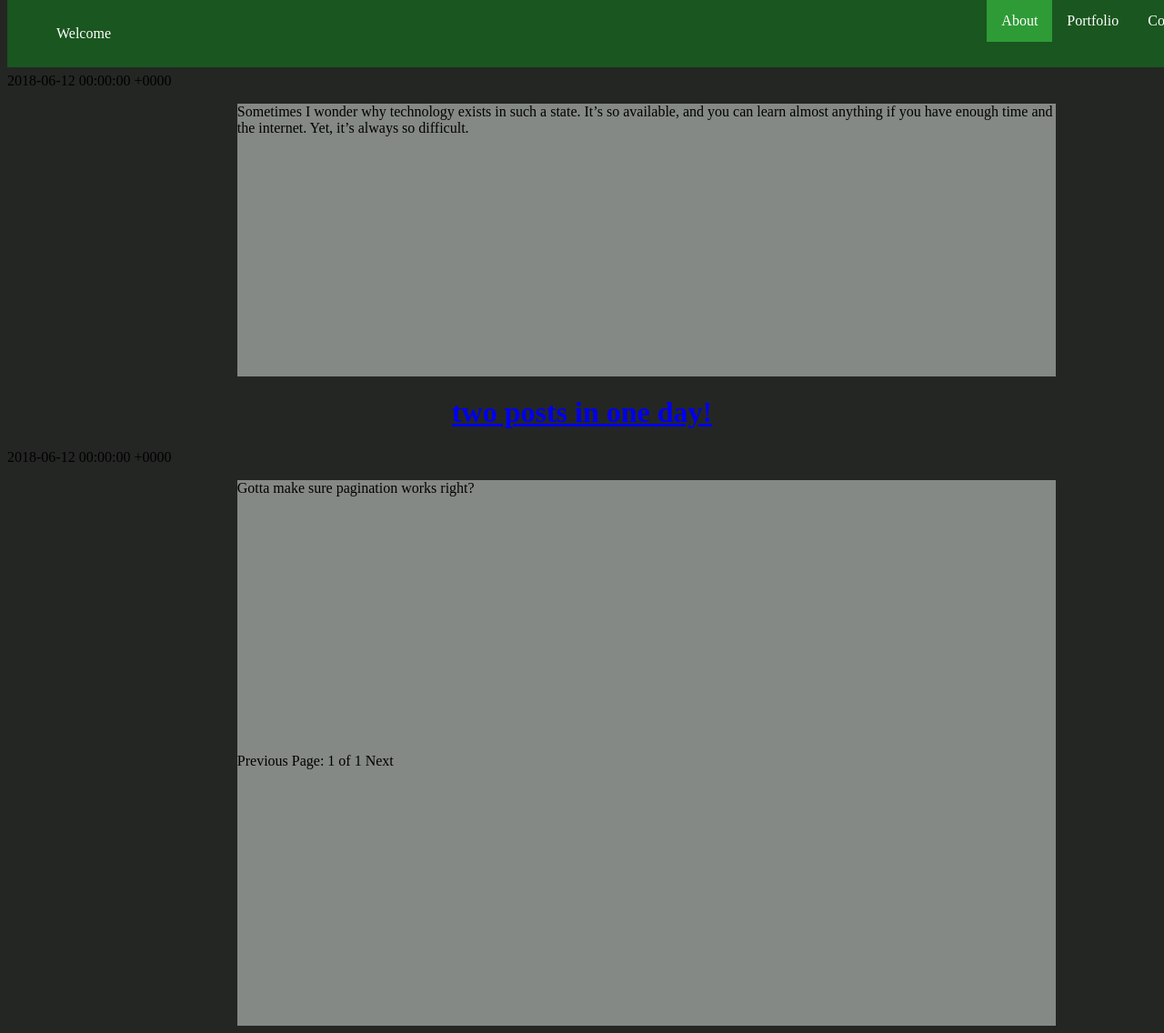
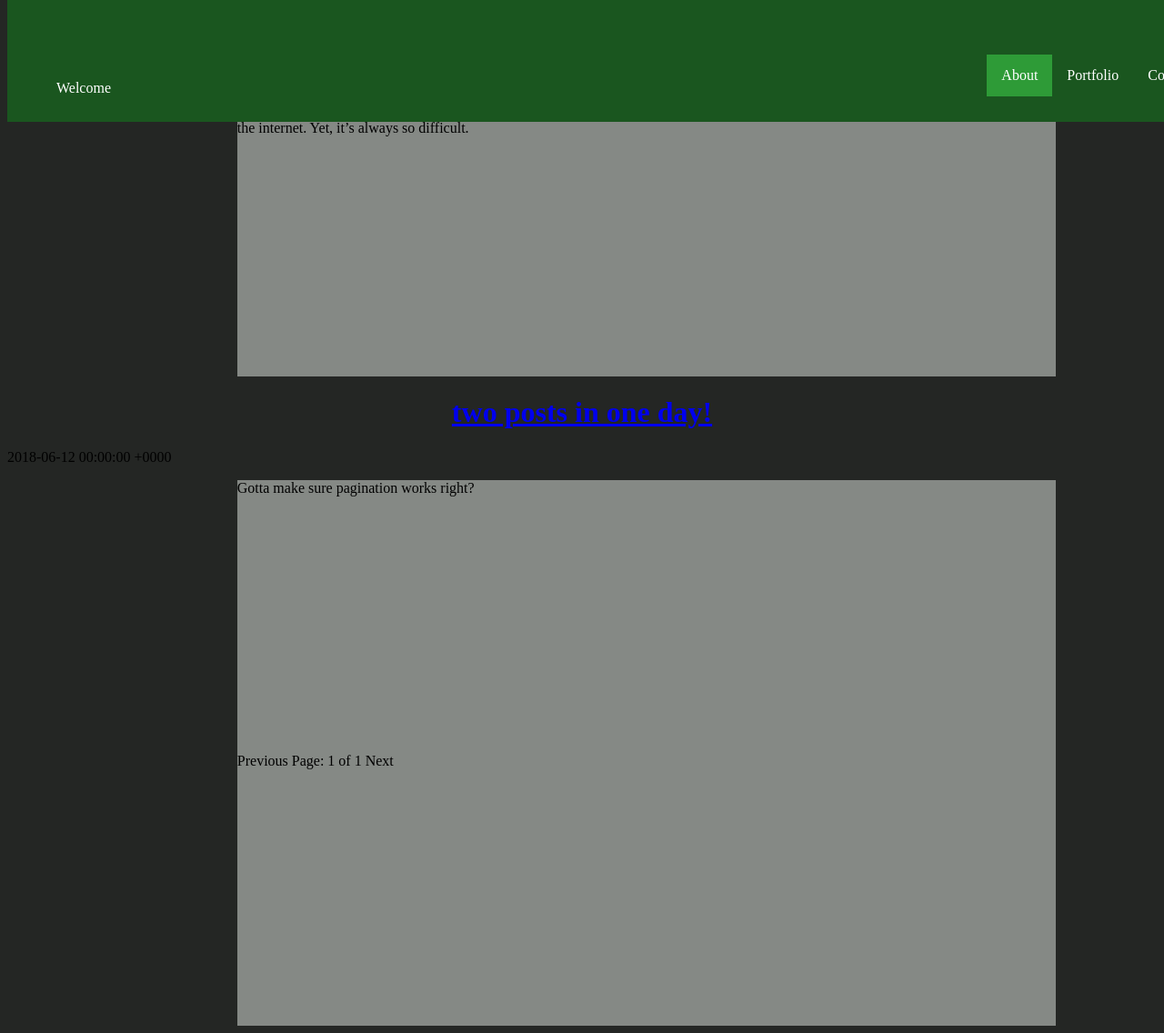
Before and after one commit to Gantrock/gantrock.github.io, a Jekyll site: the page built from blog/index.html, in a window 1280 px wide and 1136 px high. Shown: the whole window at 91% size. Built offline with Jekyll 4.4.1, drawn with Linux system fonts in a browser that asks for light colours; the list of posts is cut into pages by our own code.

Commit message:
Update main.css
Readded padding

```diff
--- a/css/main.css
+++ b/css/main.css
@@ -4,6 +4,7 @@ body {
   #topBar{
     position: fixed;
     top: 0;
+    padding-top: 60px;
     width: 100%;
     list-style-type: none;
     margin: 0;
```
